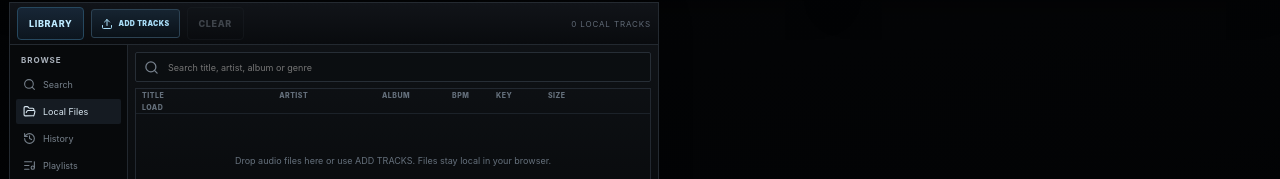
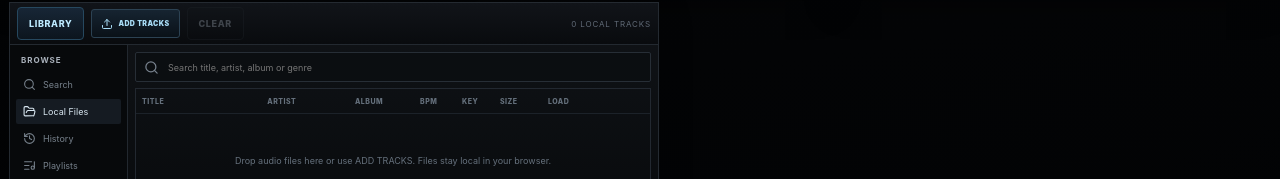
Before and after one commit to ShurexBRT/WebDJ, a React (Vite) app: page / in a window 1280 px wide. Shown: the part 1225-1404 px from the top of the page. Built offline with nearby package versions, Linux system fonts and the light colour scheme.

Commit message:
Add Camelot key column to the library layout

```diff
--- a/src/components/library.css
+++ b/src/components/library.css
@@ -42,7 +42,7 @@
 .library-track-row {
   min-height: 34px;
   display: grid;
-  grid-template-columns: minmax(150px, 1.2fr) minmax(100px, .8fr) minmax(90px, .7fr) 52px 58px 105px;
+  grid-template-columns: minmax(145px, 1.2fr) minmax(95px, .8fr) minmax(80px, .7fr) 48px 44px 55px 105px;
   align-items: center;
   padding: 0 8px;
   border-bottom: 1px solid #1c2229;
@@ -83,7 +83,7 @@
 
 @media (max-width: 1450px) {
   .studio-dock { grid-template-columns: minmax(0, 1fr) 290px; }
-  .library-track-row { grid-template-columns: minmax(120px, 1fr) minmax(90px, .75fr) 70px 44px 52px 96px; padding: 0 6px; }
+  .library-track-row { grid-template-columns: minmax(110px, 1fr) minmax(80px, .7fr) 65px 42px 38px 48px 96px; padding: 0 6px; }
 }
 
 @media (max-width: 1280px) {
```
